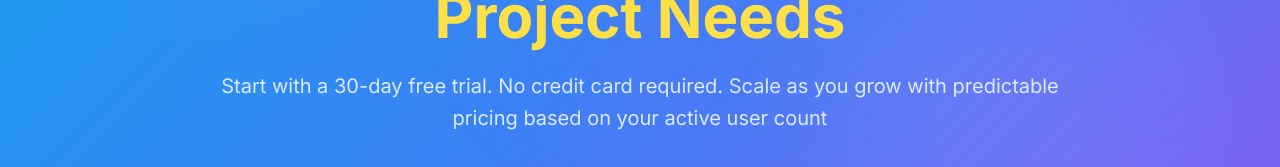
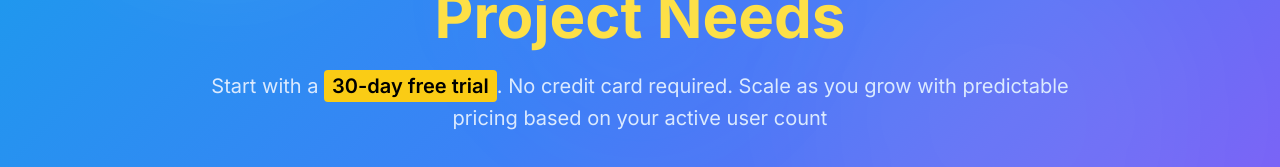
Before and after one commit to judgesteven/website, a React (Create React App) app: page /pricing in a window 1280 px wide. Shown: the part 411-578 px from the top of the page. Built offline with nearby package versions, Linux system fonts and the light colour scheme.

Commit message:
Add yellow highlighting to 30-day free trial text

```diff
--- a/src/components/Pricing.js
+++ b/src/components/Pricing.js
@@ -306,7 +306,7 @@ const Pricing = () => {
                 transition={{ delay: 0.6, duration: 0.8 }}
                 className="text-xl text-blue-100 mb-8 leading-relaxed"
               >
-                Start with a 30-day free trial. No credit card required.
+                Start with a <span className="bg-yellow-400 text-black px-2 py-1 rounded font-semibold">30-day free trial</span>. No credit card required.
                 Scale as you grow with predictable pricing based on your active user count
               </motion.p>
 
```
